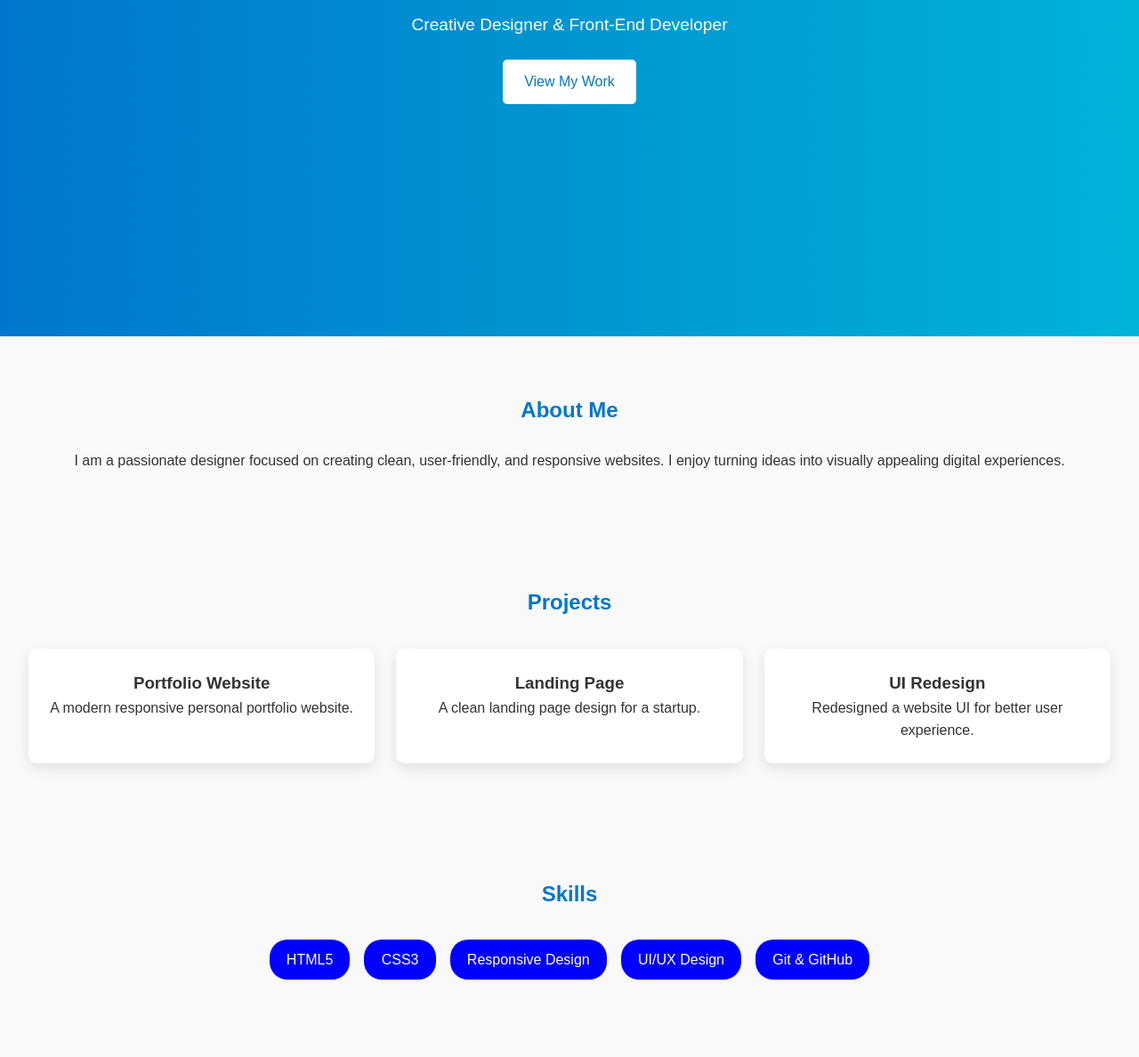
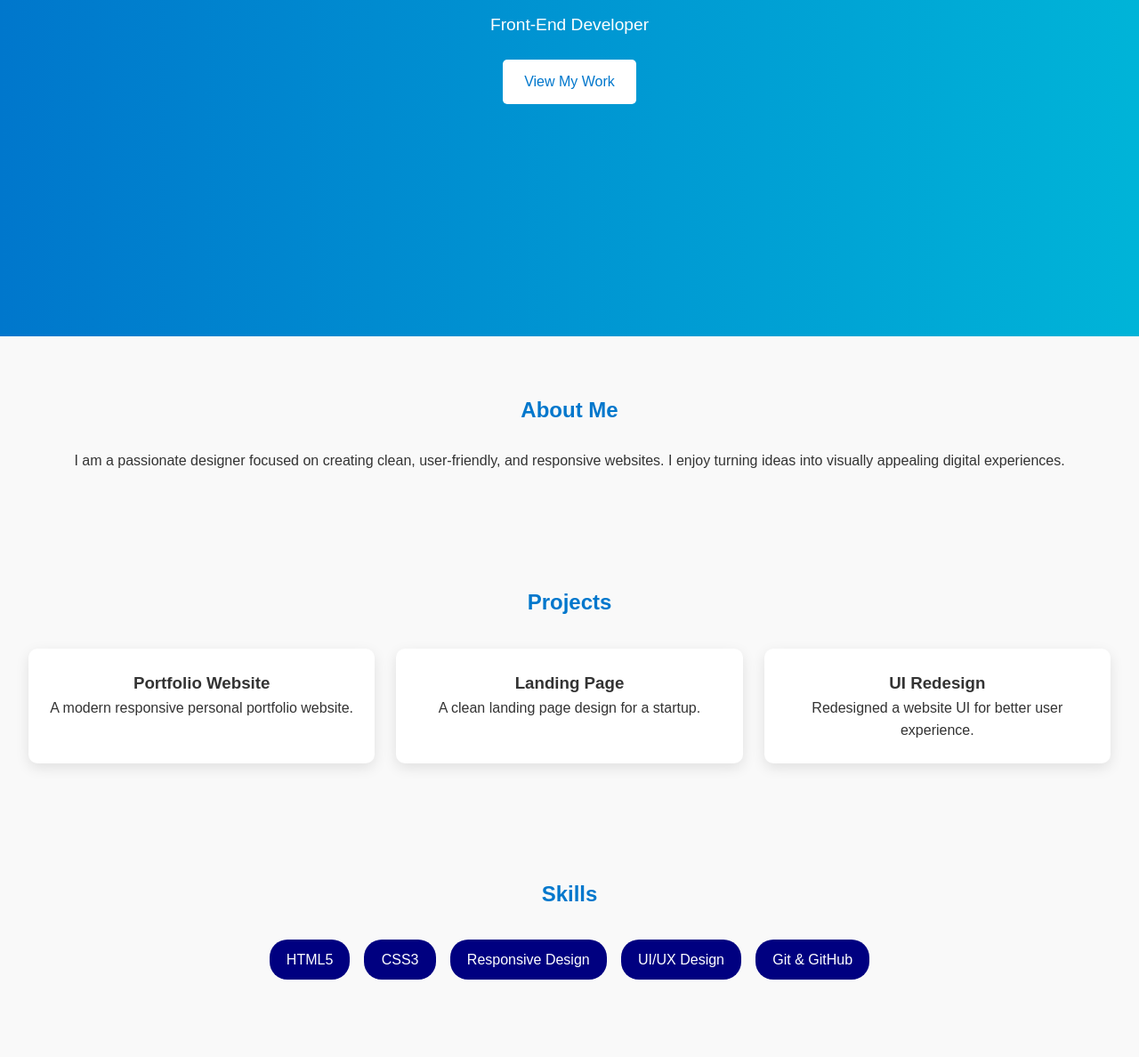
Before and after one commit to FridayBlessed/FridayBlessed-Project, a plain HTML site: page index.html in a window 1280 px wide. Shown: the part 412-1600 px from the top of the page at 89% size. Drawn offline with Linux system fonts and the light colour scheme.

Commit message:
Updates hero description and refines skills list color

```diff
--- a/index.html
+++ b/index.html
@@ -25,7 +25,7 @@
   <!-- Hero Section -->
   <section class="hero">
     <h2>Hello, I'm Alex Styles</h2>
-    <p>Creative Designer & Front-End Developer</p>
+    <p> Front-End Developer</p>
     <a href="#projects" class="btn">View My Work</a>
   </section>
 
--- a/style.css
+++ b/style.css
@@ -126,7 +126,7 @@ header {
 }
 
 .skills-list li {
-  background: blue;
+  background: navy;
   color: #fff;
   margin: 0.5rem;
   padding: 0.6rem 1.2rem;
```
